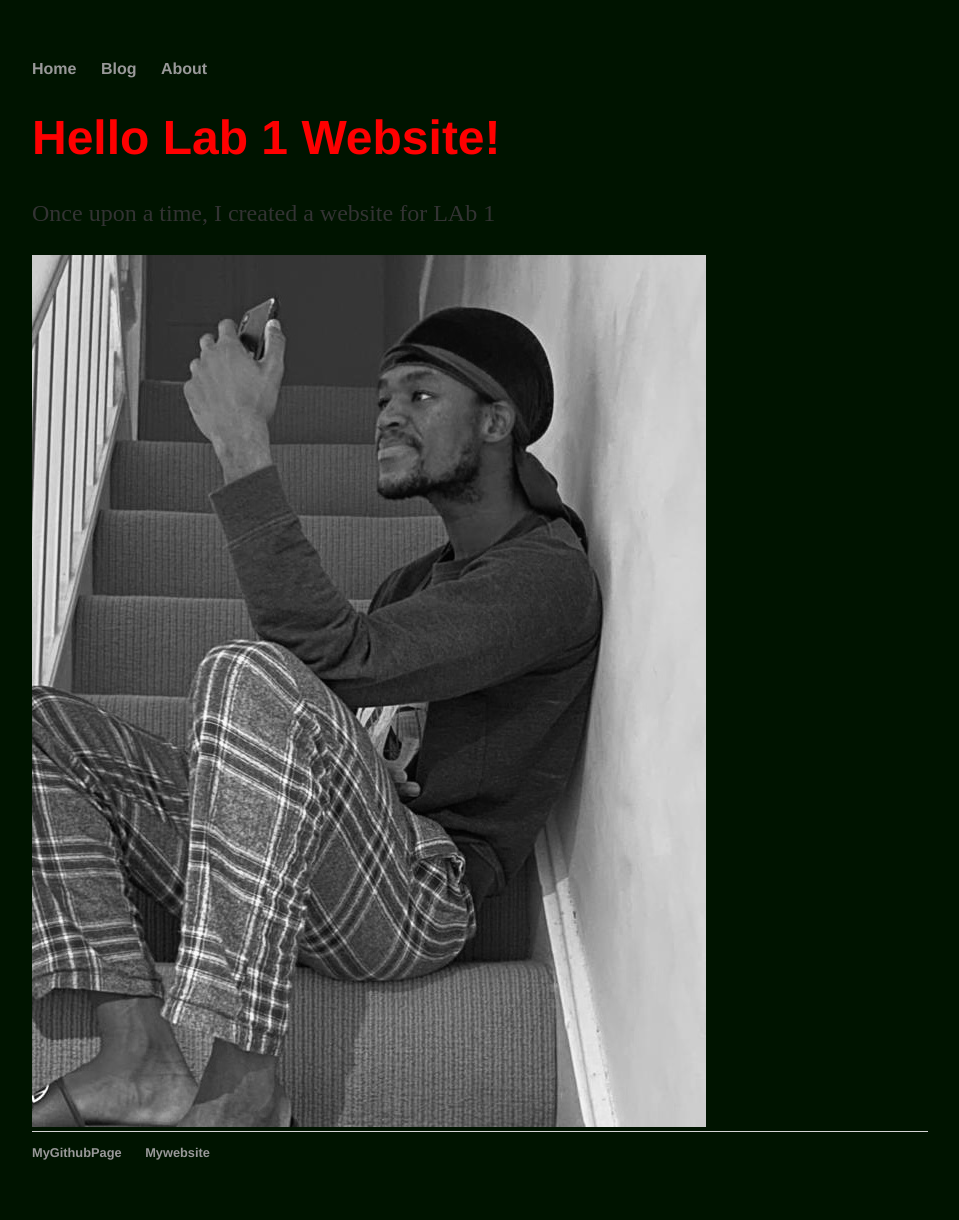
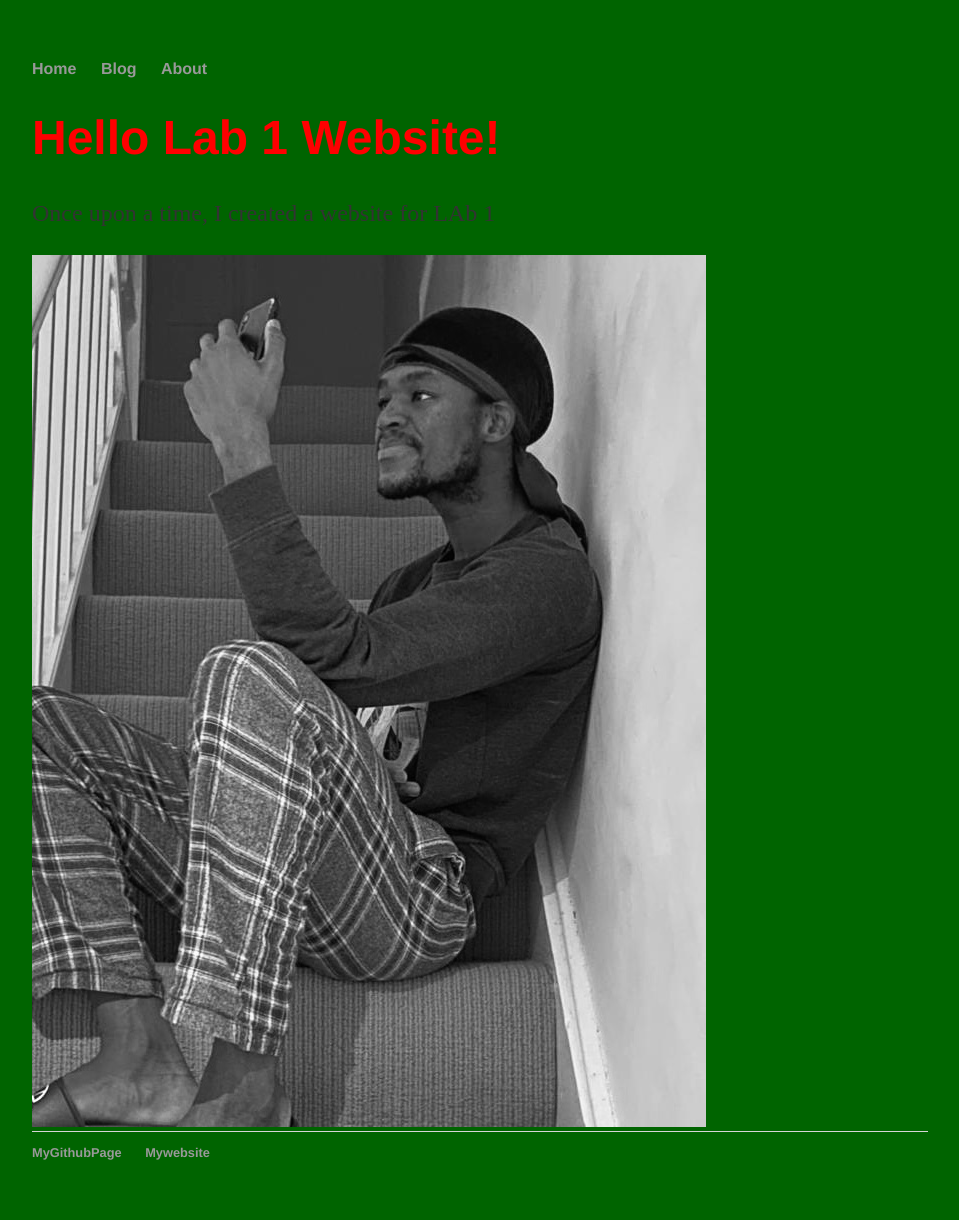
Before and after one commit to KagoPrezRantsho/KagoPrezRantsho.github.io, a Jekyll site: the page built from index.html, in a window 1280 px wide. Shown: the whole page, without its empty margins (160-1119 px from the left). Built offline with Jekyll 4.4.1, drawn with Linux system fonts in a browser that asks for light colours.

Commit message:
Update main.css

```diff
--- a/css/main.css
+++ b/css/main.css
@@ -5,7 +5,7 @@ body {
 
 }
 html{
-  background-color:rgb(0,20,0);
+  background-color:rgb(0,100,0);
 }
 h1 {
   font-size: 3em;
```
